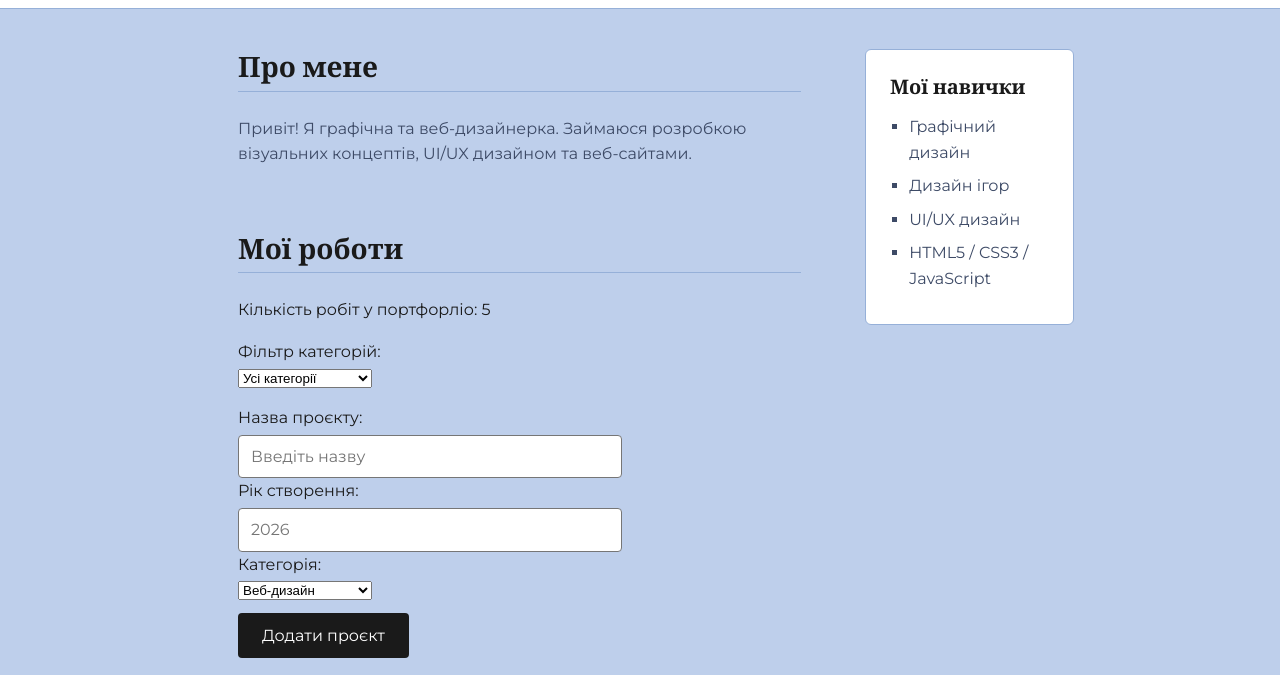
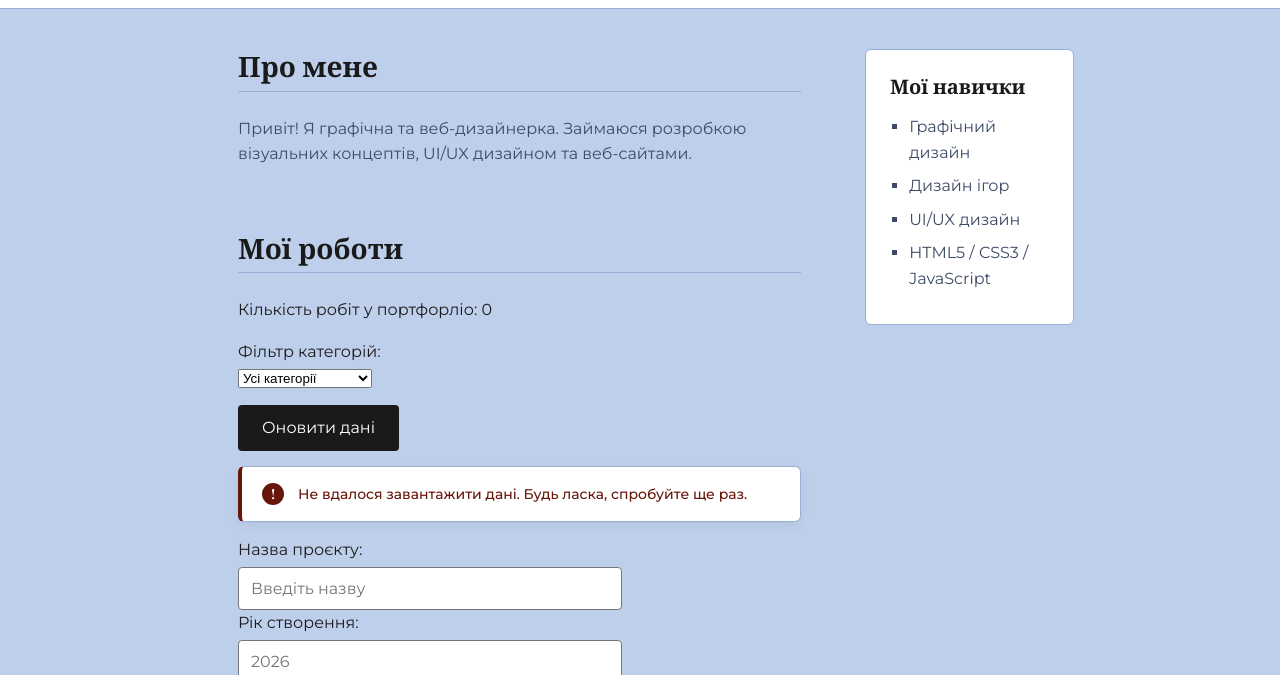
Before and after one commit to pawlobesik-droid/portfolio-site, a plain HTML site: page index.html in a window 1280 px wide. Shown: the part 104-779 px from the top of the page. Drawn offline with nearby package versions, Linux system fonts and the light colour scheme; no server answers.

Commit message:
Реалізовано асинхронні запити Fetch API, обробку помилок 404/офлайн та стилізований інтерфейс сповіщень

```diff
--- a/css/style.css
+++ b/css/style.css
@@ -316,3 +316,39 @@ img {
 .hidden {
     display: none !important;
 }
+
+#error-message:not(:empty) {
+    background-color: var(--color-surface) !important;
+    color: #68150A !important; /* Чіткий фірмовий бордовий колір без перебивання */
+    border-left: 4px solid #68150A !important;
+    border-top: 1px solid var(--color-border);
+    border-right: 1px solid var(--color-border);
+    border-bottom: 1px solid var(--color-border);
+    border-radius: 6px;
+    padding: 1rem 1.25rem 1rem 3.5rem;
+    font-size: var(--fs-small);
+    font-weight: 500;
+    margin-bottom: 1.5rem;
+    box-shadow: 0 4px 12px rgba(0, 0, 0, 0.05);
+    position: relative;
+    max-width: 100%;
+}
+
+#error-message:not(:empty)::before {
+    content: "!";
+    position: absolute;
+    left: 1.25rem;
+    top: 50%;
+    transform: translateY(-50%);
+    width: 22px;
+    height: 22px;
+    background-color: #68150A !important;
+    color: #ffffff !important;
+    font-family: var(--font-heading);
+    font-weight: 700;
+    font-size: 13px;
+    display: flex;
+    align-items: center;
+    justify-content: center;
+    border-radius: 50%;
+}
--- a/index.html
+++ b/index.html
@@ -45,6 +45,10 @@
           <option value="Фотографія">Фотографія</option>
         </select>
       </div>
+
+      <!-- Кнопка оновлення та блок для виведення помилок-->
+      <button id="refresh-button" style="margin-bottom: 15px;">Оновити дані</button>
+      <div id="error-message" style="color: red; margin-bottom: 15px; font-weight: 500;"></div>
 
       <form id="project-form" style="margin-bottom: 20px;">
         <div>
--- a/js/script.js
+++ b/js/script.js
@@ -8,9 +8,14 @@ if (placeholderCard) {
   console.log('Статична картка-заглушка успішно видалена з DOM');
 }
 
+const API_URL = 'https://jsonplaceholder.typicode.com/photos?albumId=1';
+
+const errorMessageElement = document.querySelector('#error-message');
+const refreshButton = document.querySelector('#refresh-button');
+
 // Крок 4. Оголошення даних варіанта 2 (Портфоліо фотографа/дизайнера)
 // Масив об'єктів робіт портфоліо
-const works = [
+let works = [
     {
         id: 1,
         title: 'Концепт веб-сайту галереї',
@@ -126,7 +131,70 @@ function renderGallery(worksArray) {
     }
 }
 
-renderGallery(works);
+// Ініціалізація виклику завантаження та слухач події на кнопку «Оновити дані»
+loadData();
+
+
+if (refreshButton) {
+    refreshButton.addEventListener('click', loadData);
+}
+
+/**
+ * Асинхронна функція loadData для запиту даних з API та обробки станів/помилок
+ */
+async function loadData() {
+
+    // 1. Активація стану завантаження (блокування кнопки) та очищення повідомлень про помилки
+    if (refreshButton) refreshButton.disabled = true;
+    if (errorMessageElement) errorMessageElement.textContent = '';
+
+    try {
+
+        // 2. Виконання мережевого запиту за допомогою fetch та очікування відповіді
+        const response = await fetch(API_URL);
+
+        // 3. Перевірка HTTP-статусу відповіді (ручна обробка помилок на кшталт 404)
+        if (!response.ok) {
+            if (response.status === 404) {
+                throw new Error('Помилка 404: альбом не знайдено');
+            }
+            throw new Error(`Сервер відповів кодом ${response.status}`);
+        }
+
+        // 4. Розбір тіла відповіді у формат JSON та виведення в консоль
+        const data = await response.json();
+        console.log('Отримані дані з API:', data);
+
+        // Відображення локальних проєктів портфоліо після успішної перевірки зв'язку з сервером
+
+        renderGallery(works);
+
+    } catch (error) {
+
+        // 5. Обробка винятків (Network errors або згенеровані HTTP-помилки)
+        let userMessage = 'Не вдалося завантажити дані. Будь ласка, спробуйте ще раз.';
+
+        if (error.message === 'Помилка 404: альбом не знайдено') {
+            userMessage = 'Альбом не знайдено. Перевірте URL або спробуйте інший альбом.';
+        } else if (!navigator.onLine) {
+            userMessage = 'Відсутнє підключення до інтернету. Список недоступний офлайн'
+        }
+
+        // Виведення повідомлення для користувача в DOM-елемент
+        if (errorMessageElement) {
+            errorMessageElement.textContent = userMessage;
+        }
+
+        // Дублювання детальної технічної помилки в консоль для розробника
+        console.error('Помилка при завантаженні даних:', error);
+    } finally {
+
+        // 6. Гарантоване вимкнення індикатора завантаження (розблокування кнопки)
+        if (refreshButton) {
+            refreshButton.disabled = false;
+        }
+    }
+}
 
 // Обробник події submit: додає новий проєкт до масиву та оновлює галерею без перезавантаження сторінки
 const form = document.querySelector('#project-form');
```
